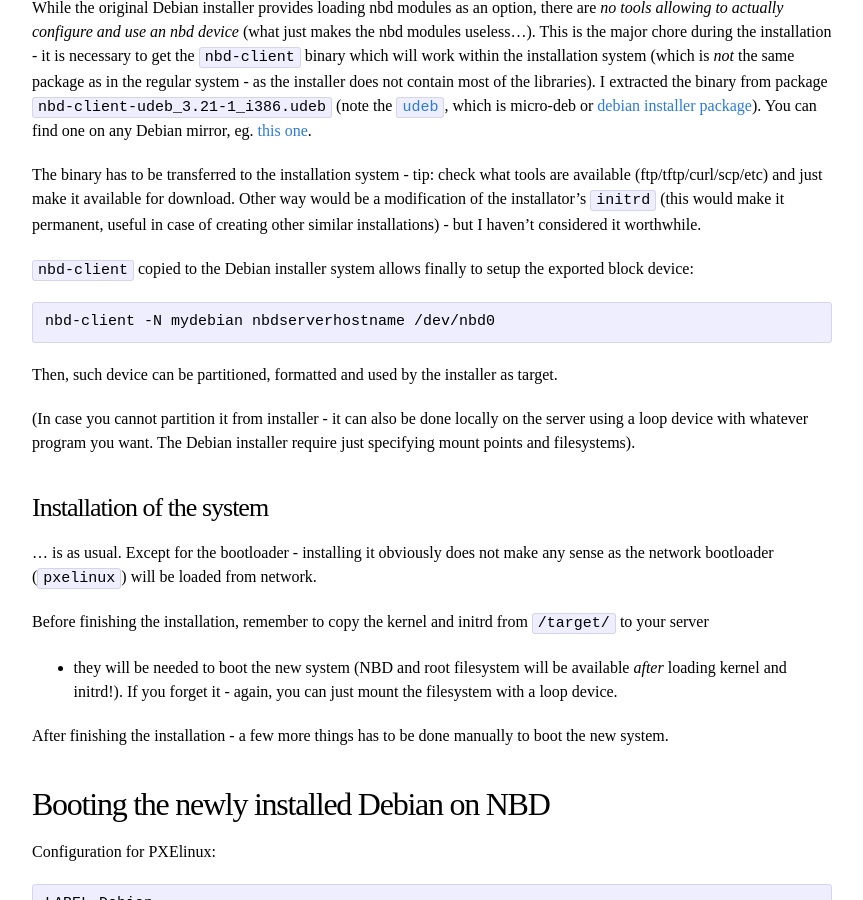
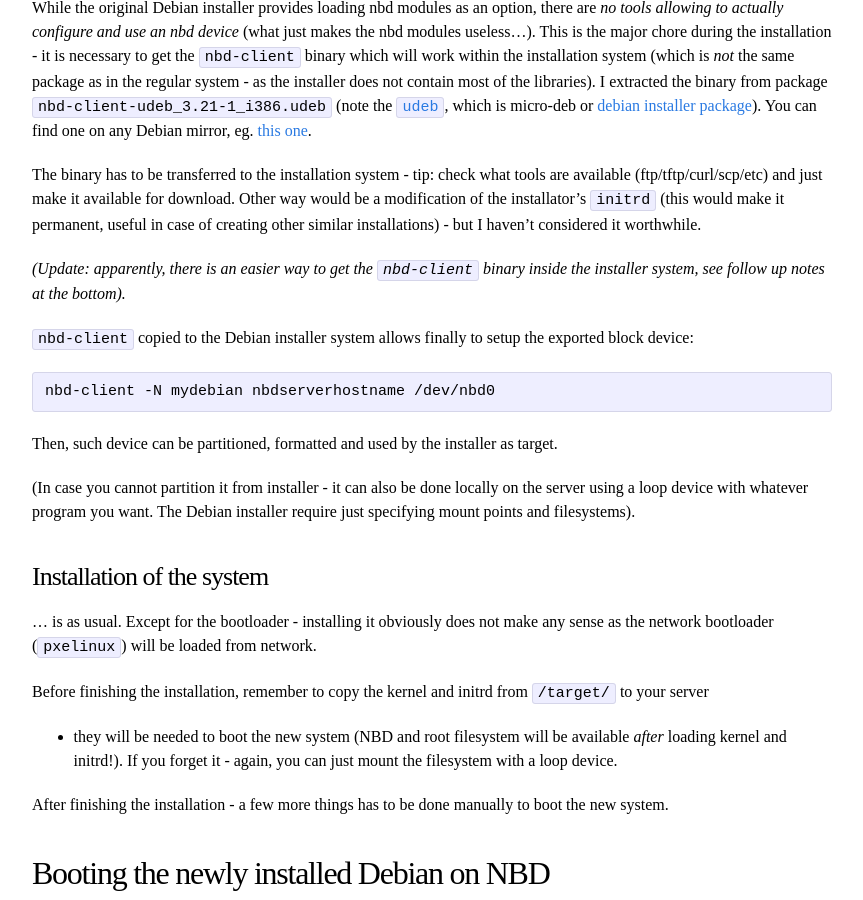
Before and after one commit to t-w/t-w.github.io, a Jekyll site: the page built from _posts/2022-03-09-diskless_debian_11_pxe_nbd.markdown, in a window 1280 px wide and 900 px high, scrolled down 3526 px. Shown: the whole window, without its empty margins (208-1071 px from the left). Built offline with Jekyll 4.4.1, drawn with Linux system fonts in a browser that asks for light colours.

Commit message:
debian nbd: update note added to the nbd and debian installer section.

````diff
--- a/_posts/2022-03-09-diskless_debian_11_pxe_nbd.markdown
+++ b/_posts/2022-03-09-diskless_debian_11_pxe_nbd.markdown
@@ -161,6 +161,9 @@ The binary has to be transferred to the installation system - tip: check what to
 are available (ftp/tftp/curl/scp/etc) and just make it available for download. Other way would be
 a modification of the installator's `initrd` (this would make it permanent, useful in case of creating other
 similar installations) - but I haven't considered it worthwhile.
+
+_(Update: apparently, there is an easier way to get the `nbd-client` binary
+inside the installer system, see follow up notes at the bottom)._
 
 `nbd-client` copied to the Debian installer system allows finally to setup the exported block device:
 ```
````
